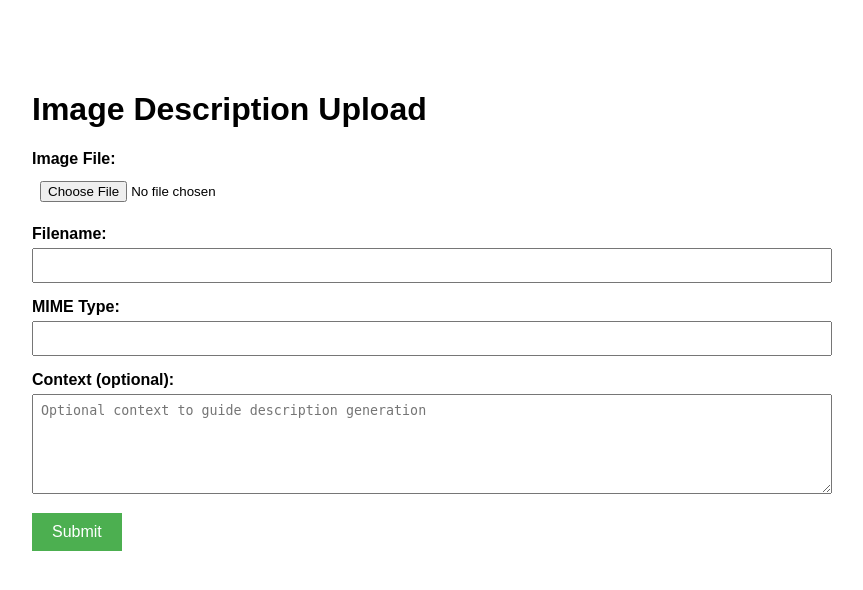
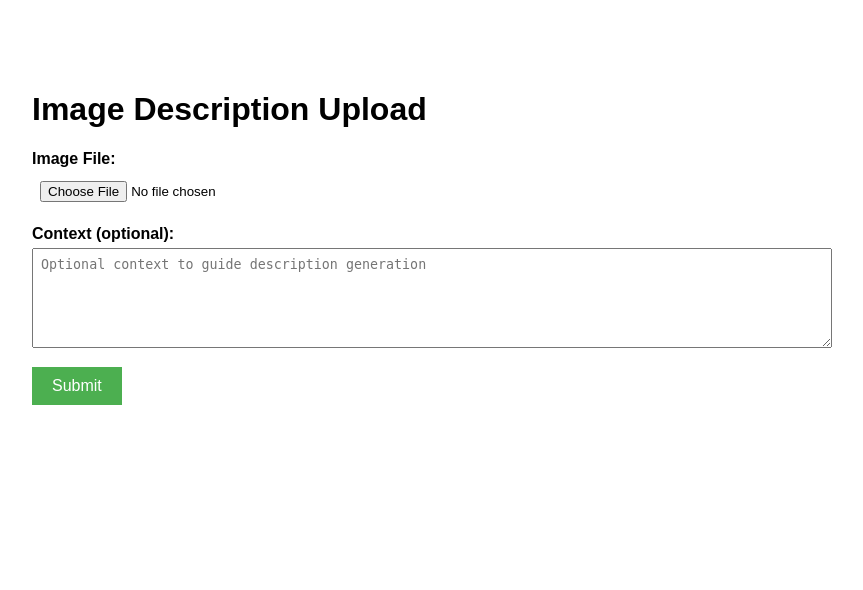
Before and after one commit to UNC-Libraries/boxctron-describes, a FastAPI app: page /api/v1/describe/upload/form in a window 1280 px wide. Shown: the top 590 px of the page, without its empty margins (208-1071 px from the left). Run offline with FastAPI, Linux system fonts and the light colour scheme.

Commit message:
Remove filename and mimetype params from file upload route, since the file object already contains them

```diff
--- a/app/api/routes/describe.py
+++ b/app/api/routes/describe.py
@@ -45,10 +45,10 @@ async def upload_form():
     description="""
     Process an uploaded image file and return descriptive information.
 
-    Submit the image as multipart/form-data along with metadata fields.
+    Submit the image as multipart/form-data along with optional context.
     """,
     responses={
-        400: {"model": HTTPErrorResponse, "description": "Invalid MIME type"},
+        400: {"model": HTTPErrorResponse, "description": "Invalid MIME type or missing filename"},
         413: {"model": HTTPErrorResponse, "description": "File size exceeds maximum"},
         422: {"model": ValidationErrorResponse, "description": "Validation error"}
     }
@@ -56,8 +56,6 @@ async def upload_form():
 async def describe_uploaded_image(
     file: UploadFile = File(..., description="Image file to process"),
     context: Annotated[str | None, Form()] = None,
-    filename: Annotated[str, Form()] = ...,
-    mimetype: Annotated[str, Form()] = ...,
     workflow: DescribeImageWorkflow = Depends(get_describe_workflow)
 ) -> DescribeResponse:
     """
@@ -66,8 +64,6 @@ async def describe_uploaded_image(
     Args:
         file: Uploaded image file
         context: Optional context string to guide description generation
-        filename: Name of the file being processed
-        mimetype: MIME type of the image
 
     Returns:
         DescribeResponse with description results or error information
@@ -75,13 +71,17 @@ async def describe_uploaded_image(
     Raises:
         HTTPException: If validation fails
     """
+    # Extract filename and mimetype from uploaded file
+    filename = file.filename or "uploaded_image"
+    mimetype = file.content_type or "application/octet-stream"
+
     logger.info(f"Received request to describe uploaded file {filename}")
 
     # Validate MIME type
     if not mimetype.startswith("image/"):
         raise HTTPException(
             status_code=status.HTTP_400_BAD_REQUEST,
-            detail="MIME type must be for an image"
+            detail=f"MIME type must be for an image (received: {mimetype})"
         )
 
     # Stream uploaded file to temporary location while checking size
--- a/app/templates/upload_form.html
+++ b/app/templates/upload_form.html
@@ -61,16 +61,6 @@
         </div>
 
         <div class="form-group">
-            <label for="filename">Filename:</label>
-            <input type="text" id="filename" name="filename" required>
-        </div>
-
-        <div class="form-group">
-            <label for="mimetype">MIME Type:</label>
-            <input type="text" id="mimetype" name="mimetype" required>
-        </div>
-
-        <div class="form-group">
             <label for="context">Context (optional):</label>
             <textarea id="context" name="context" placeholder="Optional context to guide description generation"></textarea>
         </div>
@@ -81,15 +71,6 @@
     <div id="result"></div>
 
     <script>
-        // Auto-populate filename and mimetype when file is selected
-        document.getElementById('file').addEventListener('change', function(e) {
-            const file = e.target.files[0];
-            if (file) {
-                document.getElementById('filename').value = file.name;
-                document.getElementById('mimetype').value = file.type;
-            }
-        });
-
         // Handle form submission
         document.getElementById('uploadForm').addEventListener('submit', async function(e) {
             e.preventDefault();
@@ -98,9 +79,12 @@
             const fileInput = document.getElementById('file');
             const file = fileInput.files[0];
 
+            if (!file) {
+                alert('Please select a file');
+                return;
+            }
+
             formData.append('file', file);
-            formData.append('filename', document.getElementById('filename').value);
-            formData.append('mimetype', document.getElementById('mimetype').value);
 
             const context = document.getElementById('context').value;
             if (context) {
```
Also changed, not shown: tests/test_describe.py (+3 -14 lines), tests/test_integration_describe.py (+4 -19 lines), README.md.
